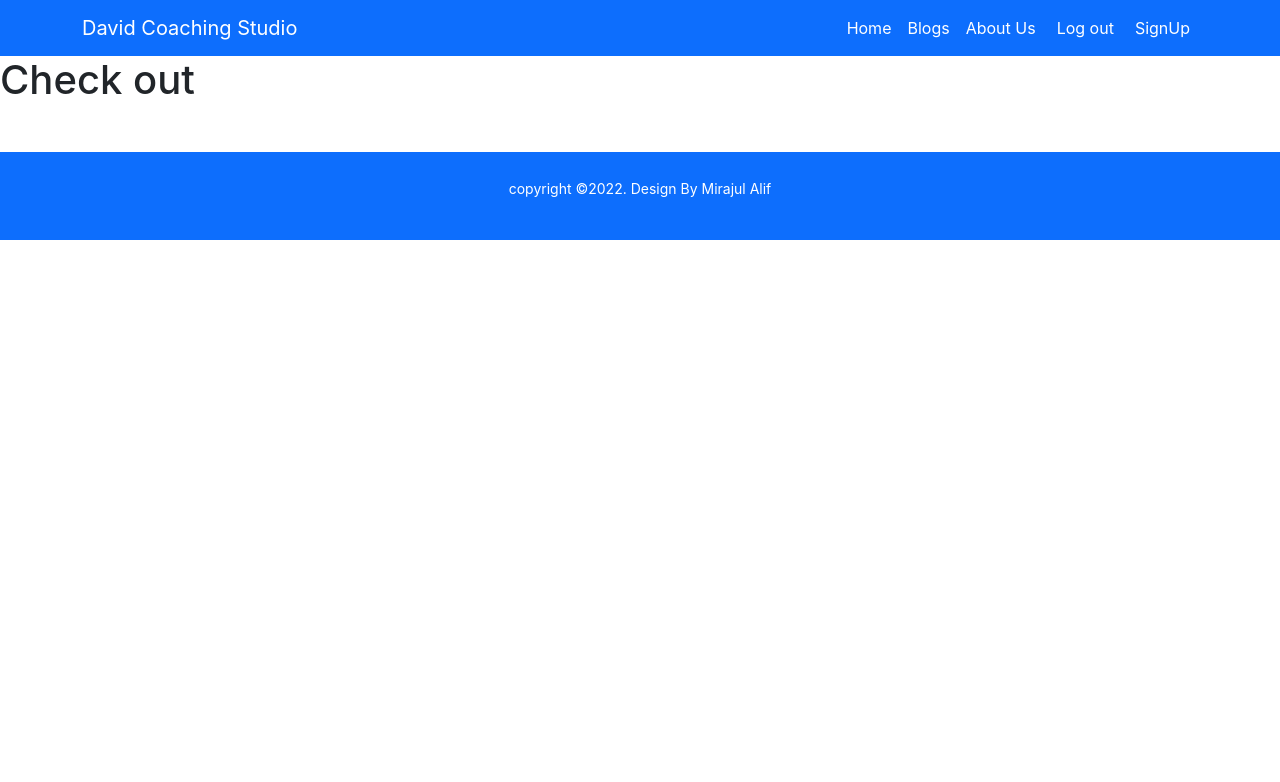
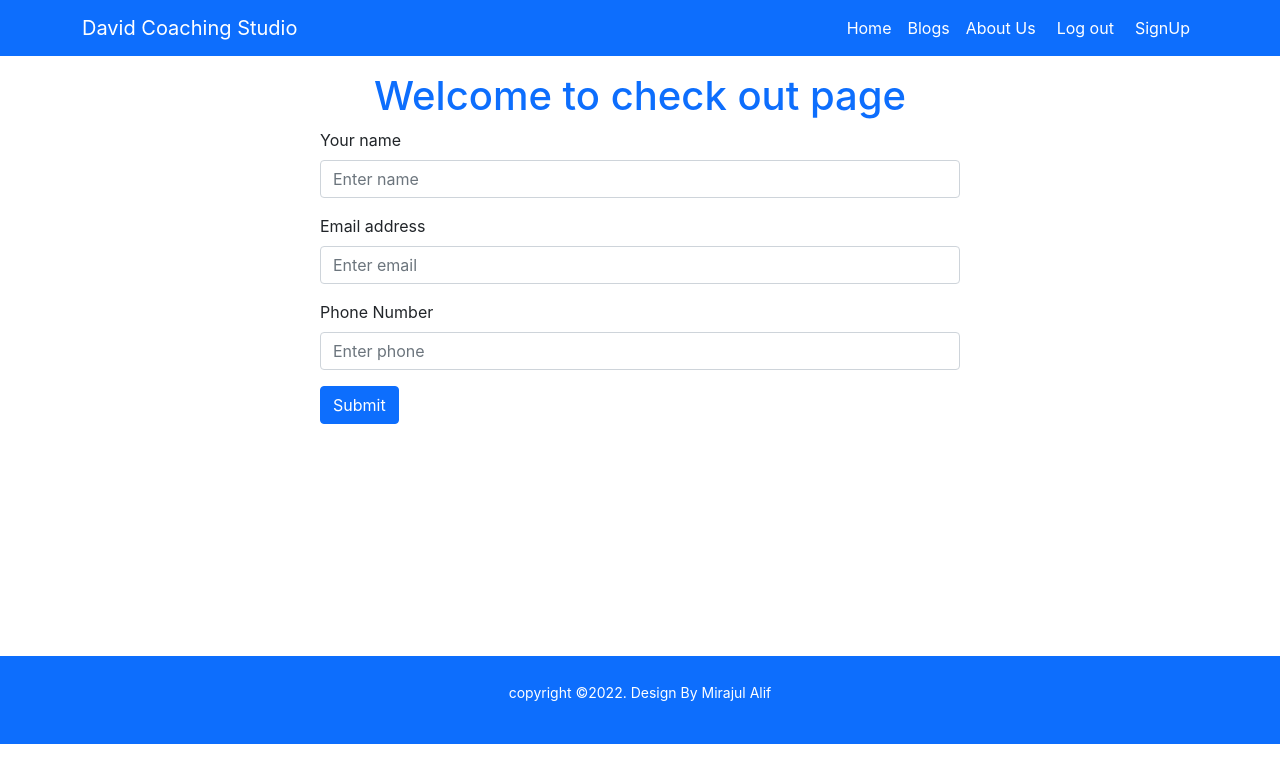
Before and after one commit to mirajulalam/david-coaching-studio, a React (Create React App) app: page /checkout in a window 1280 px wide. Shown: the top 782 px of the page. Built offline with nearby package versions, Linux system fonts and the light colour scheme; no server answers; sample sign-in values are in the browser's storage.

Commit message:
blogs question ans added

```diff
--- a/src/components/Blogs/Blogs.js
+++ b/src/components/Blogs/Blogs.js
@@ -3,8 +3,16 @@ import React from 'react';
 const Blogs = () => {
     return (
         <div>
-            <h1>React Question</h1>
-            <h2>Diffrents bet</h2>
+            <h1 className='text-center'>React Question</h1>
+            <h3>Question No1: Difference between authorization and authentication?</h3>
+            <h4>Authorization</h4>
+            <p>Authorization determines what resources a user can access.Authorization works through settings that are implemented and maintained by the organization.Authorization always takes place after authentication.Authorization isn't visible to or changeable by the user.</p>
+            <h4>Authentication</h4>
+            <p>Authentication verifies who the user is.Authentication works through passwords, one-time pins, biometric information, and other information provided or entered by the user.Authentication is the first step of a good identity and access management process.Authentication is visible to and partially changeable by the user.</p>
+            <h3>Question No2: Why are you using firebase? What other options do you have to implement authentication?</h3>
+            <p>To use the Firebase Storage we need to authenticate a user via Firebase authentication. The default security rules require users to be authenticated. Firebase Storage is basically a powerful and simple object storage, in which you can store your files easily.</p>
+            <h3>Question No3: What other services does firebase provide other than authentication?</h3>
+            <p>Appwrite is a backend server for Flutter, Mobile, and Web developers. It is open-source, secure, and provides a self-hosting solution that is easy to use. It is a great open source Firebase alternative. Appwrite supports multiple SDKs, including Flutter, Web, Apple, and Android.</p>
         </div>
     );
 };
--- /dev/null
+++ b/src/components/CheckOut/CheckOut.css
@@ -0,0 +1,3 @@
+.checkout {
+    height: 67vh;
+}
--- a/src/components/CheckOut/CheckOut.js
+++ b/src/components/CheckOut/CheckOut.js
@@ -1,9 +1,46 @@
-import React from 'react';
-
+import React, { useState } from 'react';
+import { Button, Form } from 'react-bootstrap';
+import { ToastContainer, toast } from 'react-toastify';
+import 'react-toastify/dist/ReactToastify.css';
+import './CheckOut.css';
 const CheckOut = () => {
+    const [name, setName] = useState('');
+    const [email, setEmail] = useState('');
+    const [phone, setPhone] = useState('');
+    const handleNameBlur = event => {
+        setName(event.target.value)
+    }
+    const handleEmailBlur = event => {
+        setEmail(event.target.value)
+    }
+    const handlePhoneBlur = event => {
+        setPhone(event.target.value)
+    }
+    const handleSubmit = event => {
+        event.preventDefault();
+        toast('thank you for the booking')
+    }
     return (
-        <div>
-            <h1>Check out</h1>
+        <div className='w-50 mx-auto mb-5 checkout'>
+            <h1 className='text-center text-primary mt-3'>Welcome to check out page</h1>
+            <Form onSubmit={handleSubmit}>
+                <Form.Group className="mb-3" controlId="formBasicEmail">
+                    <Form.Label>Your name</Form.Label>
+                    <Form.Control onBlur={handleNameBlur} type="text" placeholder="Enter name" required />
+                </Form.Group>
+                <Form.Group className="mb-3" controlId="formBasicEmail">
+                    <Form.Label>Email address</Form.Label>
+                    <Form.Control onBlur={handleEmailBlur} type="email" placeholder="Enter email" required />
+                </Form.Group>
+                <Form.Group className="mb-3" controlId="formBasicEmail">
+                    <Form.Label>Phone Number</Form.Label>
+                    <Form.Control onBlur={handlePhoneBlur} type="text" placeholder="Enter phone" required />
+                </Form.Group>
+                <Button variant="primary" type="submit">
+                    Submit
+                </Button>
+                <ToastContainer />
+            </Form>
         </div>
     );
 };
```
Also changed, not shown: 1 other file (tests, documents, lock files or other folders).
